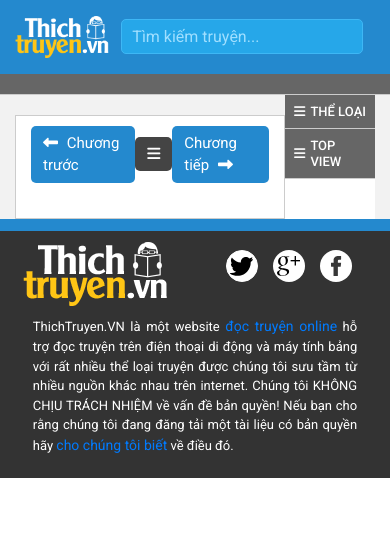
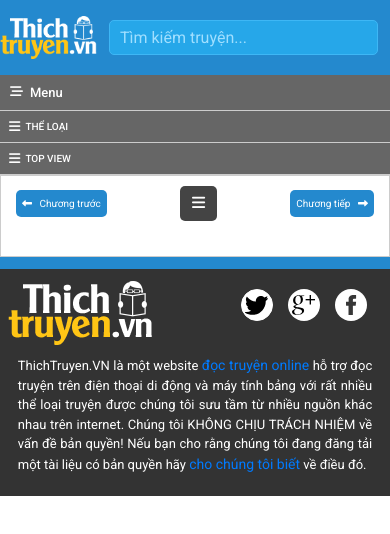
Before and after one commit to qunghiem/web_v2, a plain HTML site: page read.html in a window 390 px wide. Drawn offline with nearby package versions, Linux system fonts and the light colour scheme; no server answers.

Commit message:
22g23' 8/3

```diff
--- a/Client/css/detail.css
+++ b/Client/css/detail.css
@@ -187,9 +187,13 @@
         padding: 0 15px;
         margin-top: 0;
     }
-    img {
+    .detail-top img {
         width: 100px;
         height: 160px;
+    }
+    .logo img {
+        width: 100px;
+        height: auto;
     }
     .inner-content .detail-content h3 {
         font-size: 15px;
--- a/Client/css/read.css
+++ b/Client/css/read.css
@@ -88,8 +88,66 @@
     transform: scale(1.2);
 }
 
+
+
 .inner-content #chapter-name h1 {
     text-align: center;
     margin-bottom: 20px;
 }
+
+/* RESPONSIVE  */
+
+@media (max-width: 768px) {
+    .container {
+        padding: 0;
+    }
+
+    .inner-content {
+        flex-wrap: wrap;
+    }
+
+    .inner-content .read {
+        order: 2;
+        width: 100%;
+        margin-top: 0;
+    }
+
+    .inner-content .list-type-novel {
+        order: 1;
+        width: 100%;
+    }
+
+    .inner-content #chapter-name h1 {
+        font-size: 30px;
+    }
+}
+
+@media (max-width: 576px) {
+    .bar-menu {
+        margin-left: 15px;
+    }
+
+    .inner-content .list-type-novel .category h3,
+    .inner-content .list-type-novel .top__view h3 {
+        font-size: 10px;
+    }
+
+    .inner-content .nav-chapter .next,
+    .inner-content .nav-chapter .return {
+        padding: 6px 6px;
+        font-size: 10px;
+
+    }
+
+    .inner-content .nav-chapter .next span,
+    .inner-content .nav-chapter .return span {
+        /* font-size: 10px; */
+    }
+}
+/* RESPONSIVE  */
+
+
+
+
+
 /* THÊM NGÀY 8/3 */
--- a/read.html
+++ b/read.html
@@ -40,6 +40,10 @@
 
   <section class="menu">
     <div class="container">
+      <a href="" class="bar-menu">
+        <i class="fa-solid fa-bars-staggered"></i>
+        <h3>Menu</h3>
+      </a>
       <ul class="inner-menu">
         <li><a onclick="window.location.href = 'index.html'">Trang chủ</a></li>
 
```
